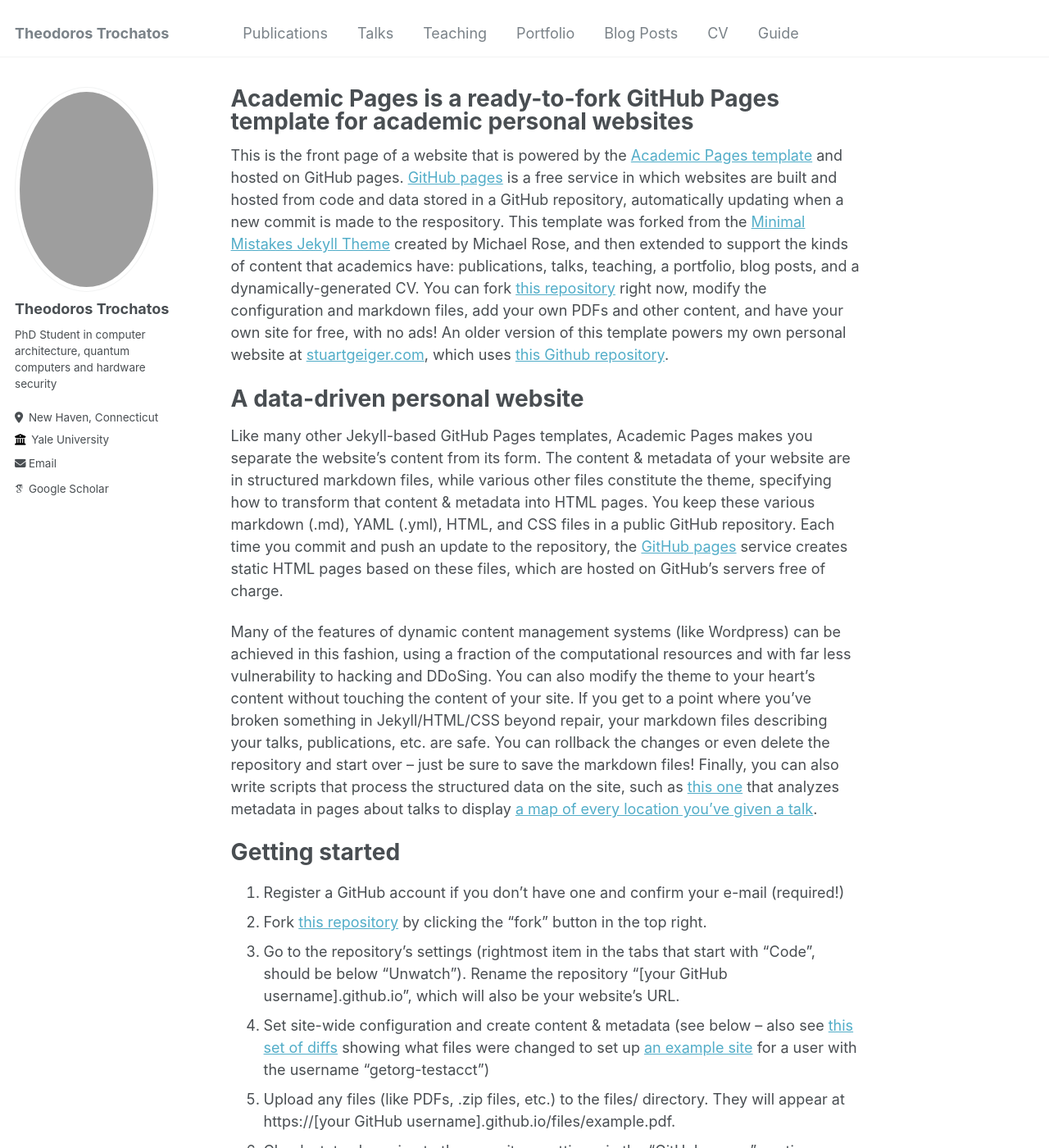
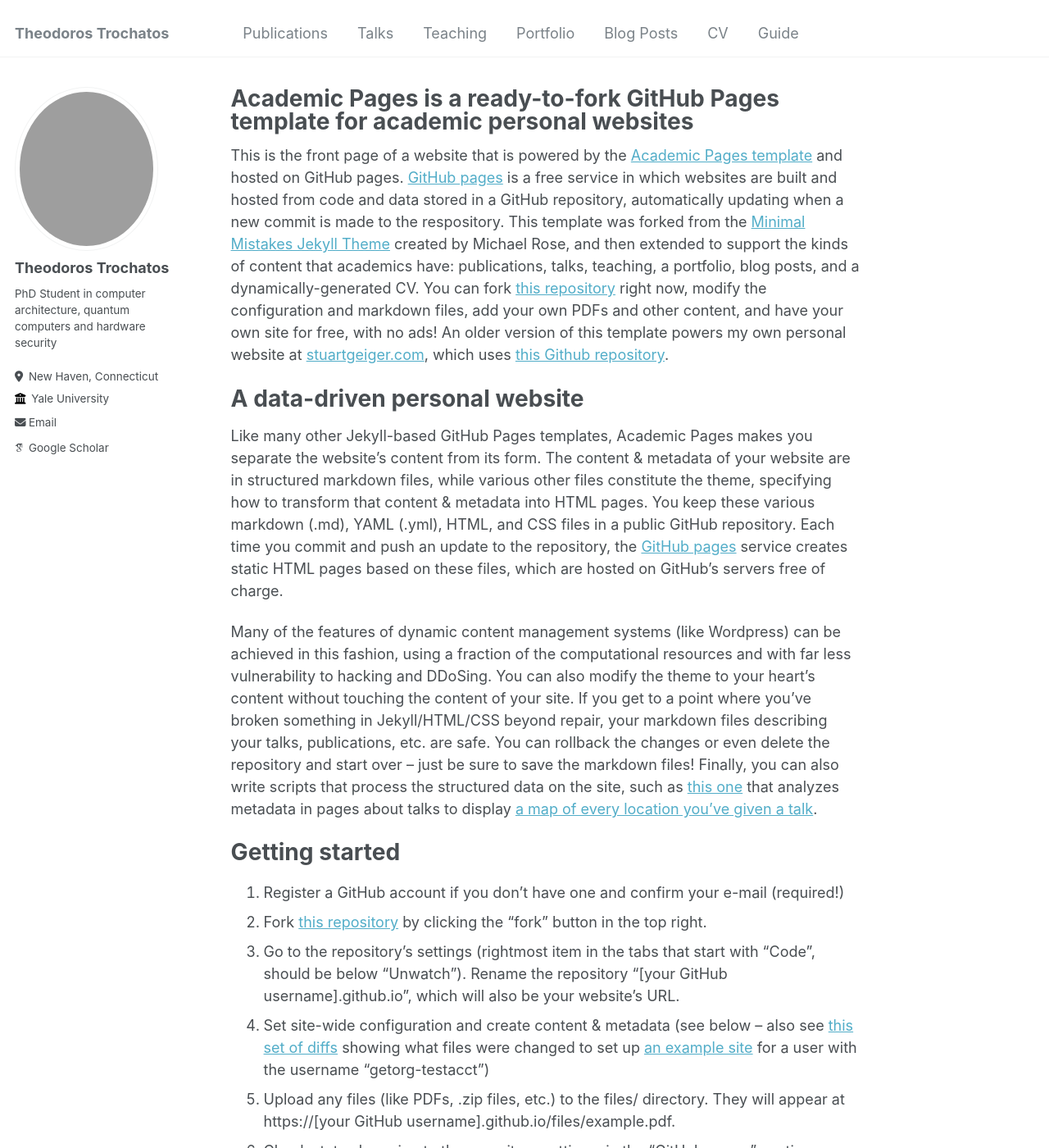
Before and after one commit to teotro/theodoros.trochatos.github.io, a Jekyll site: the page built from _pages/about.md, in a window 1280 px wide and 1400 px high. Shown: the whole window at 82% size. Built offline with Jekyll 4.4.1, drawn with Linux system fonts in a browser that asks for light colours; some web fonts are replaced.

Commit message:
update pic

```diff
--- a/assets/css/academicons.css
+++ b/assets/css/academicons.css
@@ -571,7 +571,7 @@ border-radius: .1em;
 }
 
 .author__avatar img {
-  width: 300px; /* Set the desired width */
-  height: 250px; /* Set the desired height */
+  width: 200px; /* Set the desired width */
+  height: 200px; /* Set the desired height */
   border-radius: 50%; /* Optional: Make the avatar round */
 }
```
